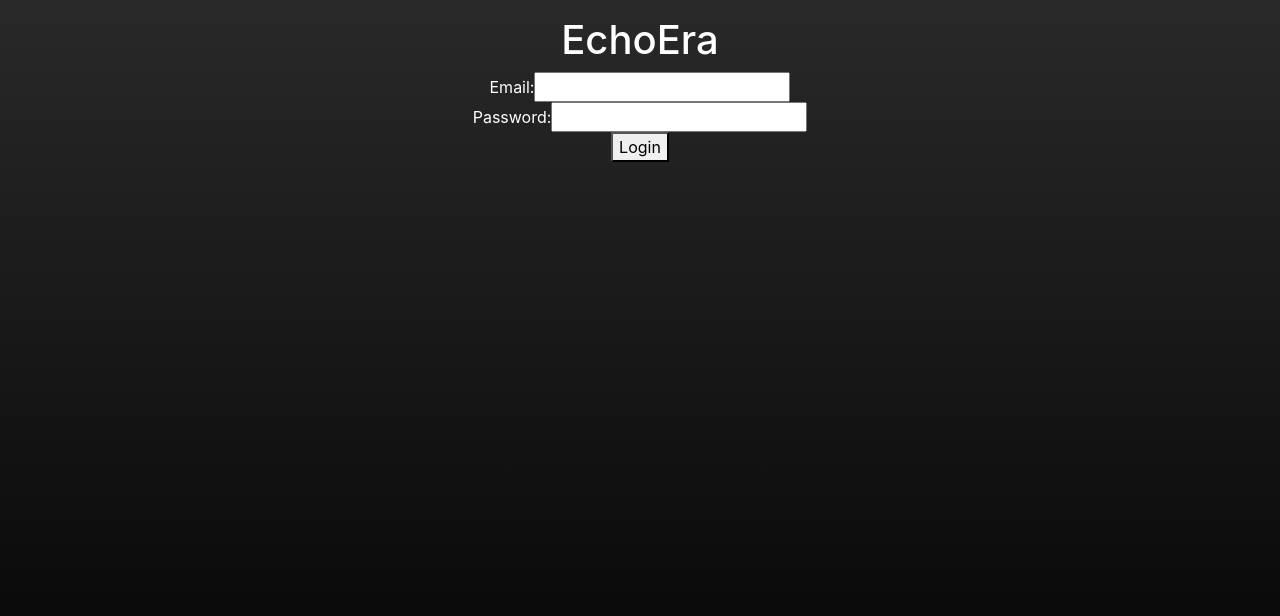
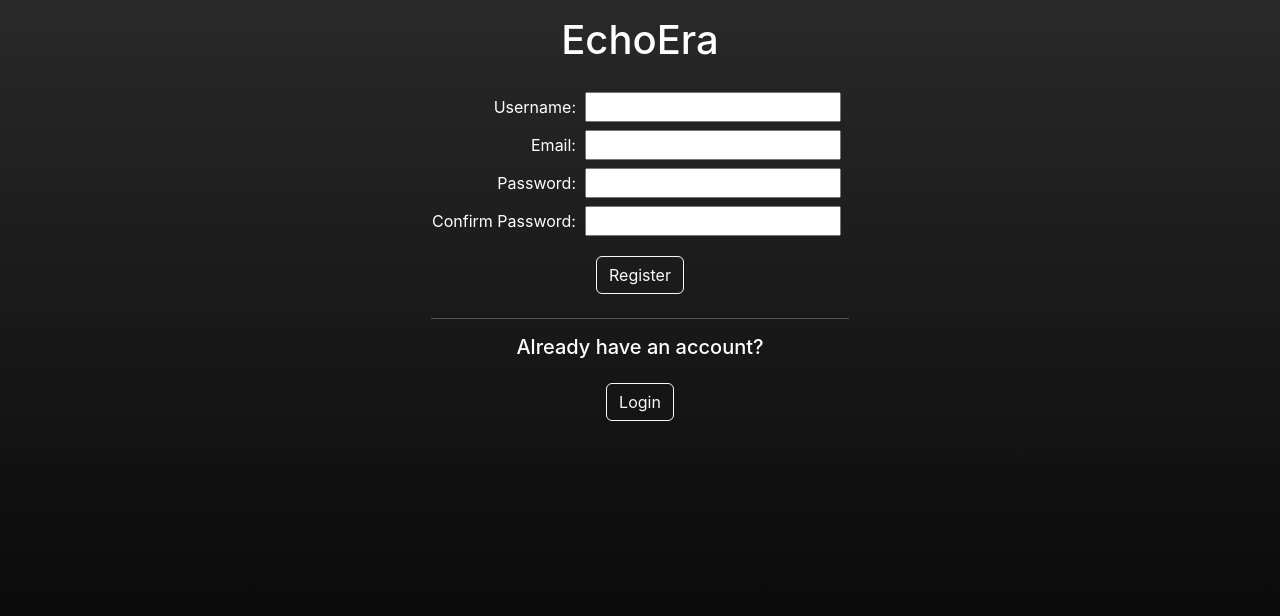
Before and after one commit to narrativityy/EchoEra, a React (Create React App) app in the folder client/: page /register in a window 1280 px wide. Shown: the top 616 px of the page. Built offline with nearby package versions, Linux system fonts and the light colour scheme.

Commit message:
added registration component

```diff
--- a/client/src/App.js
+++ b/client/src/App.js
@@ -5,6 +5,7 @@ import Cookies from 'js-cookie'
 import Home from './components/Home';
 import New from './components/New';
 import Login from './components/Login';
+import Register from './components/Register';
 
 function App() {
 
@@ -23,26 +24,30 @@ function App() {
   }
 
   return (
-    location.pathname === '/login' || document.cookie === '' ? <Login /> :
+    location.pathname === '/login' || document.cookie === '' ?
+    <Routes>
+      {/* LOGIN */}
+      <Route path="/login" element={<Login />} />
+
+      {/* REGISTER */}
+      <Route path="/register" element={<Register />} />
+
+      {/* MAIN REDIRECT */}
+      <Route path="*" element={<Navigate to='/login' />} />
+    </Routes> :
 
     <div>
-      {console.log(Cookies.get('usertoken'))}
       <div className="d-flex justify-content-between align-items-center my-3 mx-4">
         <Link to="/home" className='text-decoration-none text-white'><h1>EchoEra</h1></Link>
         <div className="d-flex justify-content-center align-items-center">
           <Link to="/playlists/new" className='text-decoration-none'><h5 className="m-2 text-white">New</h5></Link>
           <Link to="/home" className='text-decoration-none'><h5 className="m-2 text-white">Home</h5></Link>
           <Link to="%" className='text-decoration-none'><h5 className="m-2 text-white">Profile</h5></Link>
-          <h5 onClick={logout} className="m-2 text-white">Logout</h5>
+          <button style={{background: 'none', border: 'none'}}><h5 onClick={logout} className="m-2 text-white">Logout</h5></button>
         </div>
       </div>
 
       <Routes>
-        {/* MAIN REDIRECT */}
-        <Route path="/" element={<Navigate to='/login' />} />
-
-        {/* LOGIN */}
-        <Route path="/login" element={<Login />} />
 
         {/* HOME */}
         <Route path="/home" element={<Home />} />
--- a/client/src/components/Login.jsx
+++ b/client/src/components/Login.jsx
@@ -20,6 +20,7 @@ const Login = () => {
       })
       .catch(err => {
         console.log(err)
+        setErrors(['Invalid Credentials please try again'])
       })
   }
 
@@ -27,20 +28,27 @@ const Login = () => {
     <div className='d-flex justify-content-center align-items-center text-center my-3 mx-4'>
       <div>
         <h1>EchoEra</h1>
-        <form onSubmit={login}>
-          <div>
-            <label htmlFor="email">Email: </label>
-            <input onChange={(e) => setEmail(e.target.value)} type="text" name="email" id="email" value={email} />
-          </div>
-          <div>
-            <label htmlFor="password">Password: </label>
-            <input onChange={(e) => setPassword(e.target.value)} type="text" name="password" id="password" value={password} />
-          </div>
-          <button>Login</button>
+        <form onSubmit={login} className='my-4'>
+          <table>
+            <tbody className='text-end'>
+              <tr>
+                <td><label htmlFor="email">Email: </label></td>
+                <td className='p-1 px-2'><input onChange={(e) => setEmail(e.target.value)} type="text" name="email" id="email" value={email} /></td>
+              </tr>
+              <tr>
+                <td><label htmlFor="password">Password: </label></td>
+                <td className='p-1 px-2'><input onChange={(e) => setPassword(e.target.value)} type="password" name="password" id="password" value={password} /></td>
+              </tr>
+            </tbody>
+          </table>
+          <button className='btn btn-outline-light mt-3'>Login</button>
         </form>
         {errors.map((elem, i) => {
-          return <p key={i}>{elem}</p>
+          return <p className='text-danger' key={i}>{elem}</p>
         })}
+        <hr />
+        <h5>Need an account?</h5>
+        <button onClick={() => navigate('/register')} className='btn btn-outline-light my-3'>Register</button>
       </div>
     </div>
   )
--- /dev/null
+++ b/client/src/components/Register.jsx
@@ -0,0 +1,76 @@
+import React, {useState} from 'react'
+import { useNavigate } from 'react-router-dom'
+import axios from 'axios'
+
+const Register = () => {
+
+  const navigate = useNavigate()
+
+  const [errors, setErrors] = useState([])
+
+  const [username, setUsername] = useState('')
+  const [email, setEmail] = useState('')
+  const [password, setPassword] = useState('')
+  const [confirmPassword, setConfirmPassword] = useState('')
+
+  const register = (e) => {
+    e.preventDefault()
+
+    if (password !== confirmPassword) {
+      setErrors(['Passwords do not match'])
+      return
+    }
+
+    axios.post('http://localhost:8001/api/users/register', {username, email, password}, {withCredentials: true})
+      .then(res => {
+        console.log(res)
+        navigate('/home')
+      })
+      .catch(err => {
+        err.response.data.errors.username ? setErrors([...errors, err.response.data.errors.username.message]) : setErrors([...errors])
+        err.response.data.errors.email ? setErrors([...errors, err.response.data.errors.email.message]) : setErrors([...errors])
+        err.response.data.errors.password ? setErrors([...errors, err.response.data.errors.password.message]) : setErrors([...errors])
+      })
+
+  }
+
+  return (
+    <div className='d-flex justify-content-center align-items-center text-center my-3 mx-4'>
+      <div>
+        <h1>EchoEra</h1>
+        <form onSubmit={register} className='my-4'>
+          <table>
+            <tbody className='text-end'>
+              <tr>
+                <td><label htmlFor="username">Username: </label></td>
+                <td className='p-1 px-2'><input onChange={(e) => setUsername(e.target.value)} type="text" name="username" id="username" value={username} /></td>
+              </tr>
+              {}
+              <tr>
+                <td><label htmlFor="email">Email: </label></td>
+                <td className='p-1 px-2'><input onChange={(e) => setEmail(e.target.value)} type="text" name="email" id="email" value={email} /></td>
+              </tr>
+              <tr>
+                <td><label htmlFor="password">Password: </label></td>
+                <td className='p-1 px-2'><input onChange={(e) => setPassword(e.target.value)} type="text" name="password" id="password" value={password} /></td>
+              </tr>
+              <tr>
+                <td><label htmlFor="confirmPassword">Confirm Password: </label></td>
+                <td className='p-1 px-2'><input onChange={(e) => setConfirmPassword(e.target.value)} type="text" name="confirmPassword" id="confirmPassword" value={confirmPassword} /></td>
+              </tr>
+            </tbody>
+          </table>
+          <button className='btn btn-outline-light mt-3'>Register</button>
+        </form>
+        {errors.map((elem, i) => {
+          return <p className='text-danger' key={i}>{elem}</p>
+        })}
+        <hr />
+        <h5>Already have an account?</h5>
+        <button onClick={() => navigate('/login')} className='btn btn-outline-light my-3'>Login</button>
+      </div>
+    </div>
+  )
+}
+
+export default Register
```
Also changed, not shown: 1 other file (tests, documents, lock files or other folders).
